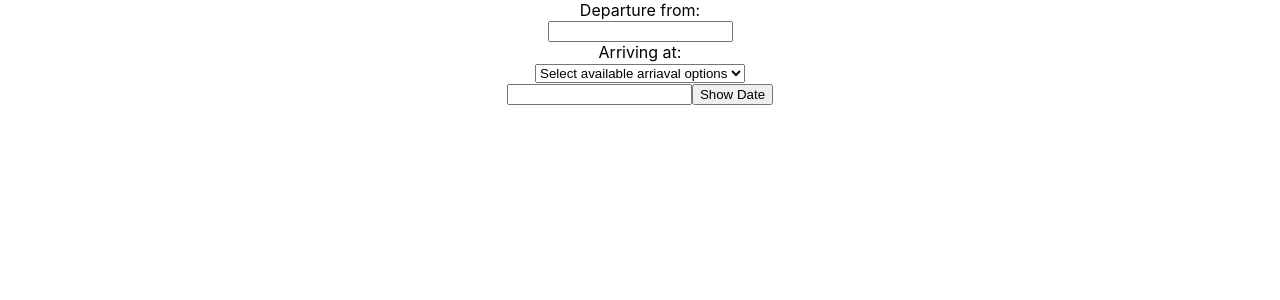
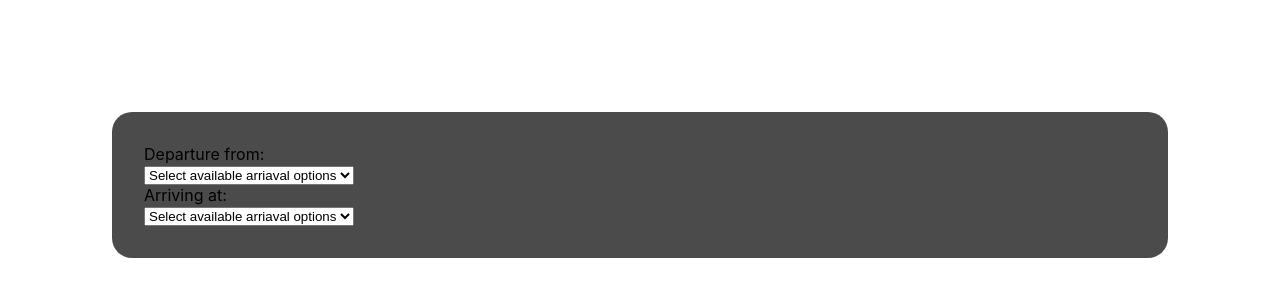
Before and after one commit to Babajide-olawoye/Flight_Project, a React (Create React App) app in the folder airline_prj_frontend/: page / in a window 1280 px wide. Shown: the top 300 px of the page. Built offline with nearby package versions, Linux system fonts and the light colour scheme.

Commit message:
Worked on the option

```diff
--- /dev/null
+++ b/airline_prj_frontend/src/Components/FlightOptions/Arrival_Option.js
@@ -0,0 +1,62 @@
+import React from "react";
+
+const sevilleOption = [
+    { value: 'Dublin', label: 'Dublin' },
+    { value: 'London', label: 'London' },
+    { value: 'Berlin', label: 'Berlin' }
+]
+const DublinOption = [
+    { value: 'Vilnius', label: 'Vilnius' },
+    { value: 'London', label: 'London' },
+    { value: 'Seville', label: 'Seville' }
+]
+const LondonOption = [
+    { value: 'Dublin', label: 'Dublin' },
+    { value: 'Seville', label: 'Seville' },
+    { value: 'Vilnius', label: 'Vilnius' },
+    { value: 'Berlin', label: 'Berlin' }
+]
+const BerlinOption = [
+    { value: 'Vilnius', label: 'Vilnius' },
+    { value: 'London', label: 'London' },
+    { value: 'Seville', label: 'Seville' }
+]
+const VilniusOption = [
+    { value: 'Berlin', label: 'Berlin' },
+    { value: 'London', label: 'London' },
+    { value: 'Dublin', label: 'Dublin' }
+]
+
+export default class Arrival_Option extends React.Component {
+    constructor(props) {
+        super(props)
+        this.state = {
+            selectOption: this.props.opt,
+            resultOpt: []
+
+        };
+        this.componentDidUpdate.bind(this);
+    }
+    componentDidUpdate(){
+        if (this.state.selectOption == "Seville") {
+            this.setState({ resultOpt: sevilleOption });
+        }
+        console.log(this.props.opt)
+    }
+
+
+    render() {
+        return (
+            <div>
+                <select>
+                    <option value="none" >Select available arriaval options</option>
+                    {this.state.resultOpt.map((option) => (
+                        <option value={option.value}>{option.label}</option>
+                    ))}
+                </select>
+            </div>
+
+
+        );
+    }
+}
--- a/airline_prj_frontend/src/Components/Home.js
+++ b/airline_prj_frontend/src/Components/Home.js
@@ -1,27 +1,49 @@
+import React from "react";
 import Date from "./Date";
+import Arrival_Option from "./FlightOptions/Arrival_Option";
+import './Styling/Hme.css'
 
-export default function Home() {
+
+export default class Home extends React.Component{
+  constructor(){
+    super();
+    this.state = {
+      departureChoice: ""
+    }
+    this.componentDidUpdate.bind(this);
+  }
+  componentDidUpdate = e => {
+    this.setState({departureChoice: e.target.value})
+    console.log("From home "+this.state.departureChoice)
+  }
+
+  render() {
     return (
-    <div align= 'center'>
-      <form>
-        <div>
+      <div className='home'>
+        <form className="form">
+          <div className="form__description">
             <label>Departure from:</label>
           </div>
           <div>
-          <input/>
+            <select onChange={this.handleChange}>
+              <option value="none" selected disabled hidden>Select available arriaval options</option>
+              <option value="Seville">Seville</option>
+              <option value="Dublin">Dublin</option>
+              <option value="London">London</option>
+              <option value="Berlin">Berlin</option>
+              <option value="Vilnius">Vilnius</option>
+
+            </select>
           </div>
-        <div>
+          <div className="form__description">
             <label>Arriving at:</label>
           </div>
           <div>
-          <select>
-          <option value="none" selected disabled hidden>Select available arriaval options</option>
-          </select>
+            <Arrival_Option opt={this.state.departureChoice} />
           </div>
           <div>
-          <Date/>
+
           </div>
-
 
         </form>
 
@@ -29,3 +51,4 @@ export default function Home() {
 
     );
   }
+}
--- /dev/null
+++ b/airline_prj_frontend/src/Components/Styling/Hme.css
@@ -0,0 +1,15 @@
+
+.form {
+    flex-direction: column;
+    align-items: stretch;
+    padding: 2rem;
+    margin: 7rem 7rem;
+    background-color: #4b4b4b;
+    border-radius: 20px;
+
+  }
+
+  .form__description{
+
+
+  }
```
Lines whose indentation alone changed are shown as unchanged.
